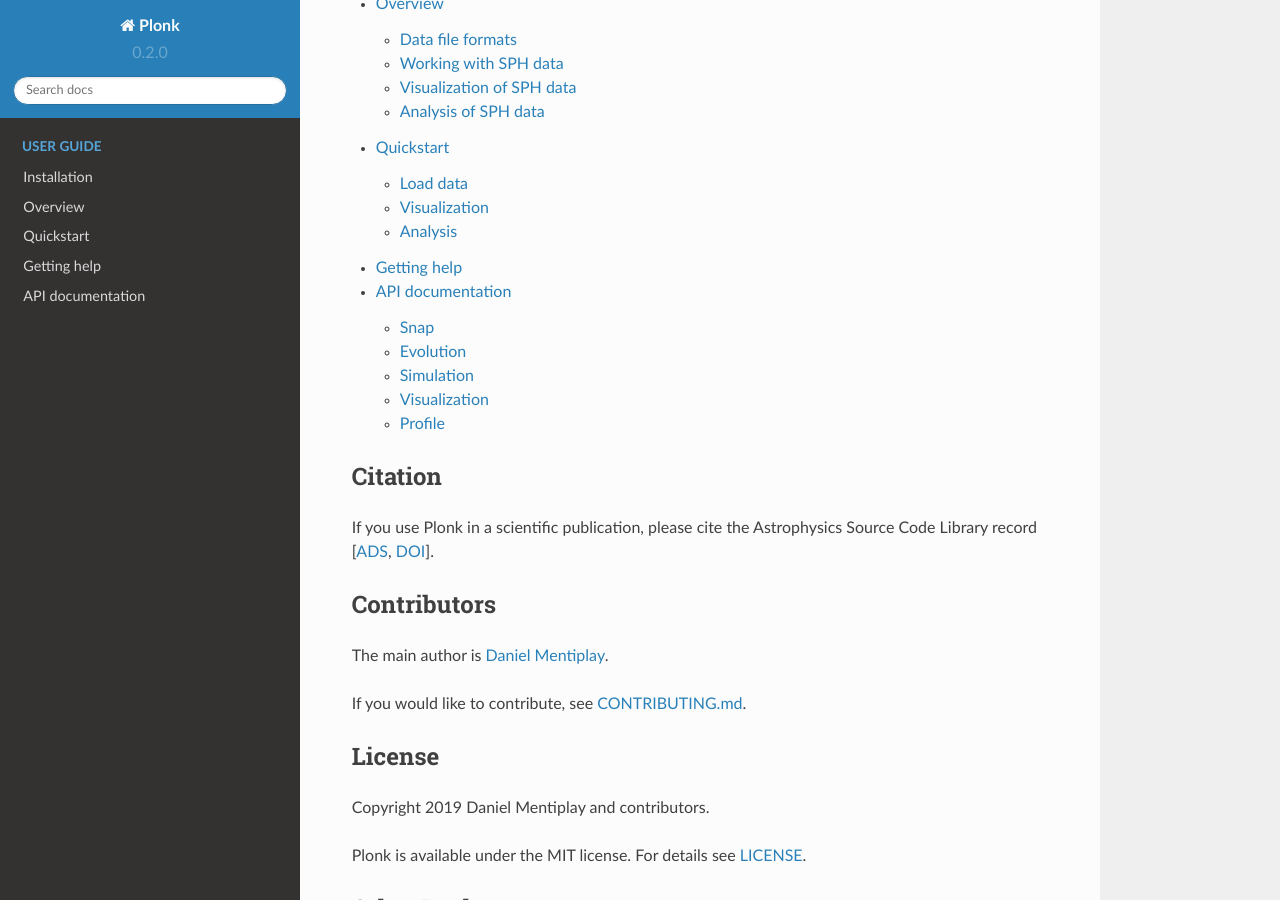
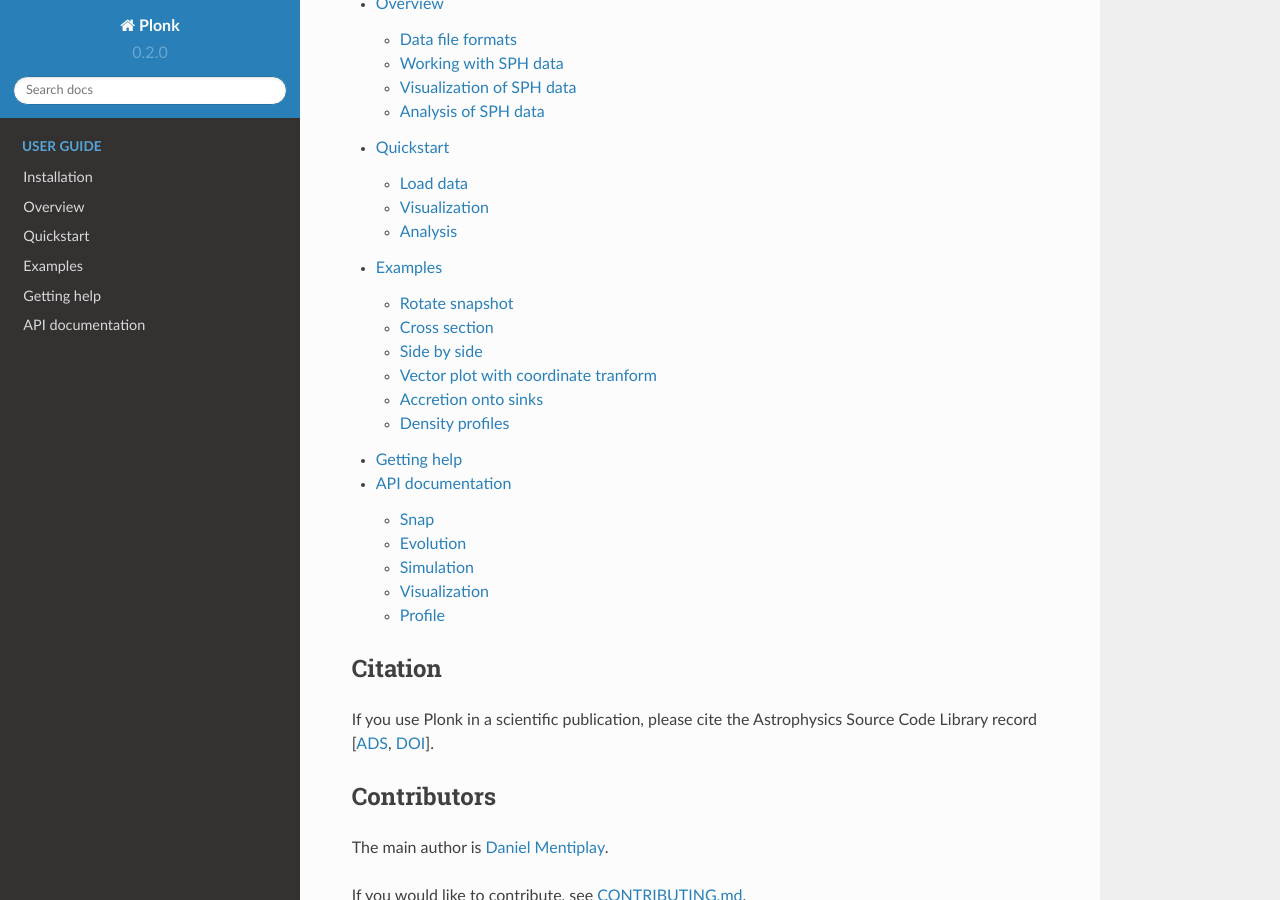
Before and after one commit to dmentipl/plonk, a Sphinx documentation site: the page built from docs/source/index.rst, in a window 1280 px wide and 900 px high, scrolled down 749 px. Built offline with Sphinx 7.4.7 and the Read the Docs theme 2.0.0, drawn with Linux system fonts in a browser that asks for light colours; formulas are drawn with MathJax 3; part of the change alters nothing that is shown.

Commit message:
Add examples to documentation

```diff
--- /dev/null
+++ b/docs/source/examples.rst
@@ -0,0 +1,239 @@
+========
+Examples
+========
+
+---------------
+Rotate snapshot
+---------------
+
+Rotate a snapshot and plot column density.
+
+.. code-block:: pycon
+
+    >>> import matplotlib.pyplot as plt
+    >>> import numpy as np
+    >>> import plonk
+    >>> from scipy.spatial.transform import Rotation
+
+    # Load the snapshot
+    >>> snap = plonk.load_snap('disc_00030.h5')
+
+    # Define a rotation vector via scipy.spatial.transform
+    >>> rotation_angle = np.pi / 2.5
+    >>> rotation_vector = np.array([1, 1, 0])
+    >>> rotation_vector = rotation_vector / np.linalg.norm(rotation_vector)
+    >>> rotation = Rotation.from_rotvec(rotation_angle * rotation_vector)
+
+    # Apply the rotation to the snapshot
+    >>> snap.rotate(rotation)
+
+    # Plot
+    >>> plonk.visualize.render(snap, quantity='rho')
+    >>> plt.show()
+
+.. figure:: _static/rotate.png
+
+-------------
+Cross section
+-------------
+
+Plot cross section at z=0.
+
+.. code-block:: pycon
+
+    >>> import matplotlib.pyplot as plt
+    >>> import plonk
+
+    # Load the snapshot
+    >>> snap = plonk.load_snap('disc_00030.h5')
+
+    # Plot cross section
+    >>> interpolation_options = {'cross_section': 0.0}
+    >>> plonk.visualize.render(
+    ...     snap,
+    ...     quantity='rho',
+    ...     interpolation_options=interpolation_options,
+    ...     extent=(-150, 150, -150, 150),
+    ... )
+    >>> plt.show()
+
+.. figure:: _static/cross_section.png
+
+------------
+Side by side
+------------
+
+Plot dust and gas side-by-side.
+
+.. code-block:: pycon
+
+    >>> import matplotlib.pyplot as plt
+    >>> import plonk
+
+    # Load the snapshot
+    >>> snap = plonk.load_snap('disc_00030.h5')
+
+    # Specify dust and gas subsnaps
+    >>> gas = snap[snap['dust_id'] == 0]
+    >>> dust = snap[snap['dust_id'] == 1]
+    >>> extent = (-150, 150, -150, 150)
+
+    # Make plot
+    >>> fig, axes = plt.subplots(ncols=2, sharey=True, figsize=(12, 5))
+    >>> plonk.visualize.render(
+    ...     gas,
+    ...     quantity='rho',
+    ...     extent=extent,
+    ...     scalar_options={'cmap': 'Blues_r'},
+    ...     axis=axes[0],
+    ... )
+    >>> plonk.visualize.render(
+    ...     dust,
+    ...     quantity='rho',
+    ...     extent=extent,
+    ...     scalar_options={'cmap': 'Reds_r'},
+    ...     axis=axes[0],
+    ... )
+    >>> plt.show()
+
+.. figure:: _static/dust_and_gas.png
+
+------------------------------------
+Vector plot with coordinate tranform
+------------------------------------
+
+Transform to cylindrical coordinates and plot velocity vectors.
+
+.. code-block:: pycon
+
+    >>> import matplotlib.pyplot as plt
+    >>> import numpy as np
+    >>> import plonk
+
+    # Load snapshot
+    >>> snap = plonk.load_snap('disc_00030.h5')
+
+    # Transform to cylindrical coordinates (r, phi, z)
+    >>> plonk.utils.coordinate_transform(
+    ...     position=snap['position'],
+    ...     velocity=snap['velocity'],
+    ...     geometry_from='cartesian',
+    ...     geometry_to='cylindrical',
+    ...     in_place=True,
+    ... )
+
+    # Planet position in cylindrical coords
+    >>> planet, _ = plonk.utils.coordinate_transform(
+    ...     position=snap.sinks['position'][1, np.newaxis],
+    ...     geometry_from='cartesian',
+    ...     geometry_to='cylindrical',
+    ...     in_place=False,
+    ... )
+    >>> planet = planet.flatten()
+
+    # Plot density and velocity in rz-plane
+    # as cross section in phi at planet location
+    >>> viz = plonk.visualize.plot(
+    ...     scalar_data=snap['density'],
+    ...     vector_data=snap['velocity'][:, 0::2],
+    ...     x_coordinate=snap['position'][:, 0],
+    ...     y_coordinate=snap['position'][:, 2],
+    ...     z_coordinate=snap['position'][:, 1],
+    ...     extent=(50, 100, -20, 20),
+    ...     particle_mass=snap['m'],
+    ...     smoothing_length=snap['h'],
+    ...     scalar_options={'cmap': 'viridis'},
+    ...     vector_options={'vector_color': 'white'},
+    ...     interpolation_options={'cross_section': planet[1]},
+    ... )
+
+    # Add planet marker
+    >>> viz.axis.plot(planet[0], planet[2], 'rx')
+
+    >>> plt.show()
+
+.. figure:: _static/vectors.png
+
+--------------------
+Accretion onto sinks
+--------------------
+
+Plot mass accretion and accretion rate onto sink particles.
+
+.. code-block:: pycon
+
+    >>> import matplotlib.pyplot as plt
+    >>> import numpy as np
+    >>> import plonk
+    >>> from astropy import constants
+
+    # Set Seaborn plot style
+    >>> plt.style.use('seaborn')
+
+    # Load simulation
+    >>> sim = plonk.load_sim(prefix='disc')
+    >>> sink_labels = ('Star', 'Planet')
+
+    # Initialize figure
+    >>> fig, ax = plt.subplots(ncols=1, nrows=2, figsize=(12, 10))
+
+    # Loop over sinks and plot
+    >>> for idx, sink in enumerate(sim.sink_quantities):
+    ...     time = sink.data['time'] / (2 * np.pi)
+    ...     macc = (constants.M_sun / constants.M_earth) * sink.data['macc']
+    ...     sink.data['mdot'] = np.gradient(macc, time)
+    ...     mdot = sink.data['mdot'].rolling(window=100).mean()
+    ...     ax[0].plot(time, macc, label=f'{sink_labels[idx]}')
+    ...     ax[1].plot(time, mdot)
+
+    # Set plot labels
+    >>> ax[0].set_xlabel('Time [yr]')
+    >>> ax[0].set_ylabel('Mass accreted [$M_{\oplus}$]')
+    >>> ax[0].legend()
+    >>> ax[1].set_xlabel('Time [yr]')
+    >>> ax[1].set_ylabel('Accretion rate [$M_{\oplus}$/yr]')
+
+    >>> plt.show()
+
+.. figure:: _static/accretion.png
+
+----------------
+Density profiles
+----------------
+
+Plot a density profile for multiple snapshots.
+
+.. code-block:: pycon
+
+    >>> import matplotlib.pyplot as plt
+    >>> import numpy as np
+    >>> import plonk
+
+    >>> plt.style.use('ggplot')
+
+    # Load simulation
+    >>> sim = plonk.load_sim(prefix='disc')
+
+    # Generate density profiles
+    >>> times = list()
+    >>> profiles = list()
+    >>> for snap in sim.snaps[::7]:
+    ...     time = (snap.properties['time'] * snap.properties['utime']).to('year').magnitude
+    ...     times.append(time)
+    ...     profile = plonk.Profile(snap, radius_min=10, radius_max=150, n_bins=200)
+    ...     profile['density'] = (
+    ...         profile['density'] * snap.properties['umass'] / snap.properties['udist'] ** 2
+    ...     ).magnitude
+    ...     profiles.append(profile)
+
+    # Plot profiles
+    >>> fig, ax = plt.subplots()
+    >>> for time, profile in zip(times, profiles):
+    ...     ax.plot(profile['radius'], profile['density'], label=f'{int(time)}')
+    >>> ax.set_xlabel('Radius [au]')
+    >>> ax.set_ylabel('Density [g/cm${}^2$]')
+    >>> ax.legend(title='Time [yr]', loc='best')
+
+    >>> plt.show()
+
+.. figure:: _static/density_profile.png
--- a/docs/source/index.rst
+++ b/docs/source/index.rst
@@ -26,6 +26,7 @@ tools bundled with Phantom, and to the visualization tool Splash.
     installation
     overview
     quickstart
+    examples
     getting-help
     api
 
```
Also changed, not shown: docs/source/_static/accretion.png (added), docs/source/_static/cross_section.png (added), docs/source/_static/density_profile.png (added), docs/source/_static/dust_and_gas.png (added), docs/source/_static/rotate.png (added), docs/source/_static/vectors.png (added).
